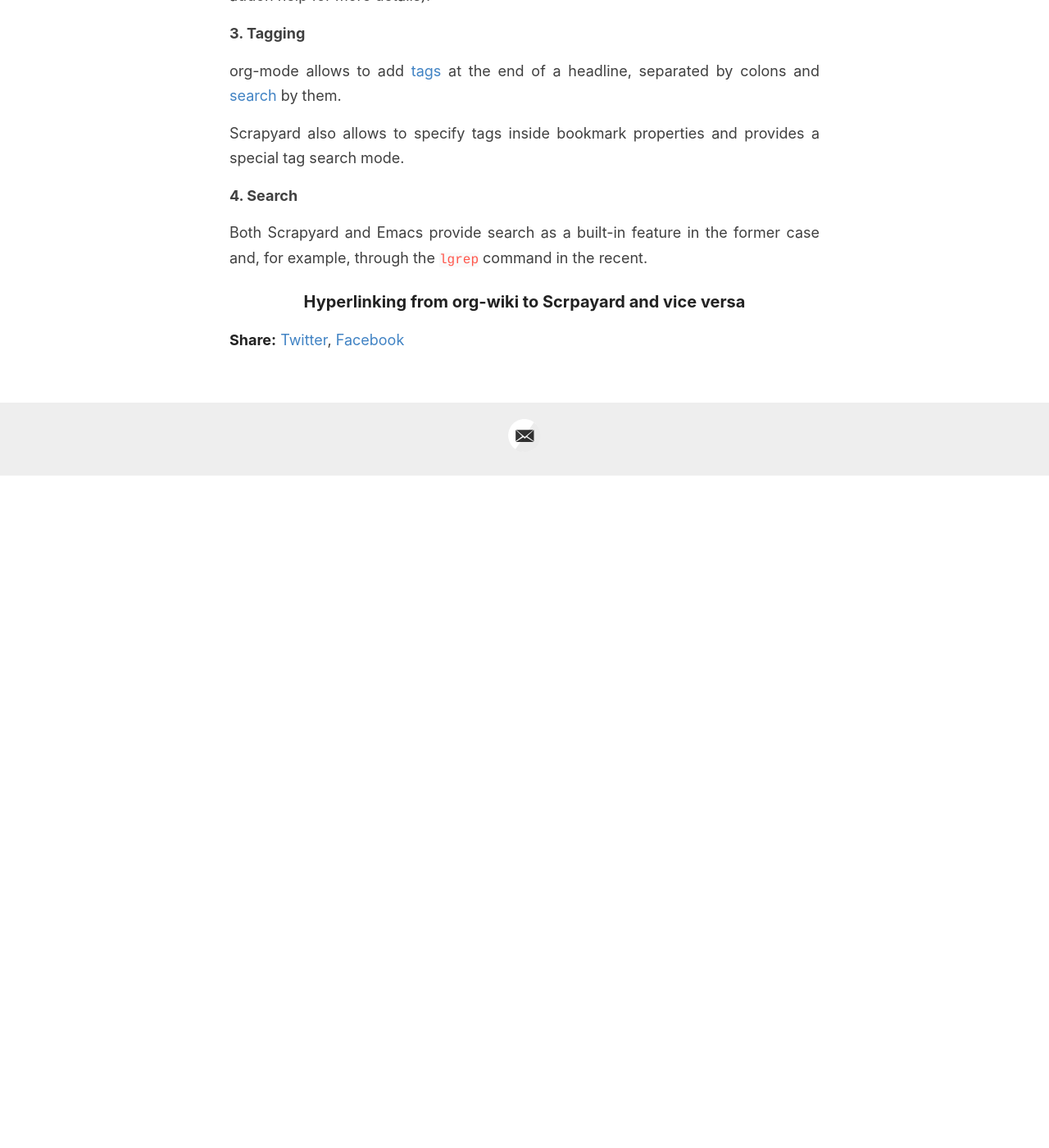
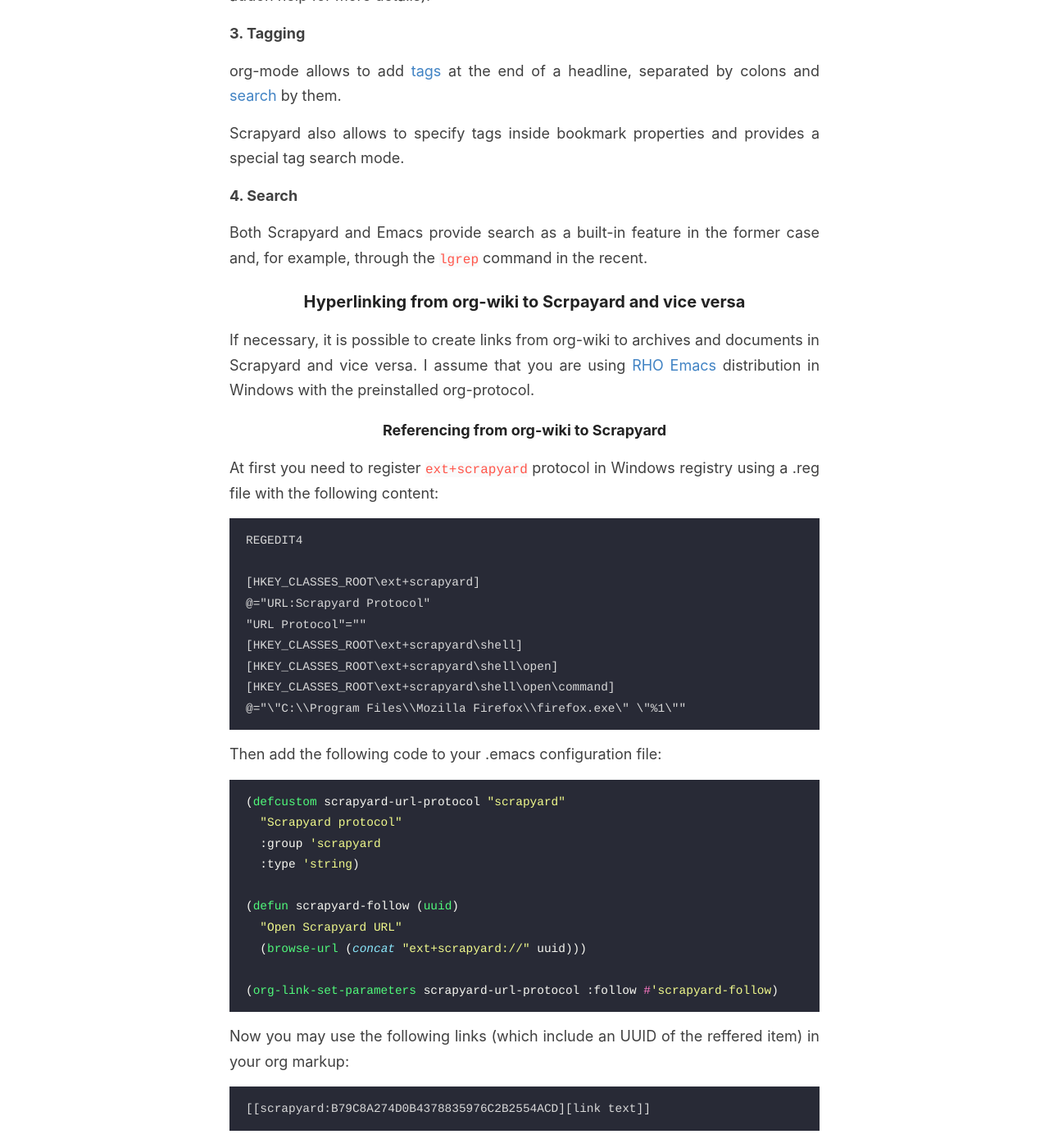
Before and after one commit to GChristensen/posts, a Jekyll site: the page built from _posts/2020-03-25-creating-personal-knowledge-base.md, in a window 1280 px wide and 1400 px high, scrolled down 2426 px. Shown: the whole window at 82% size. Built offline with Jekyll 4.4.1, drawn with Linux system fonts in a browser that asks for light colours; before the commit the page ends 3006 px from its top, so only the background shows below that; some of the changed text lies outside the part shown.

Commit message:
Update 2020-03-25-creating-personal-knowledge-base.md

````diff
--- a/_posts/2020-03-25-creating-personal-knowledge-base.md
+++ b/_posts/2020-03-25-creating-personal-knowledge-base.md
@@ -92,3 +92,46 @@
 case and, for example, through the `lgrep` command in the recent.
 
 ### Hyperlinking from org-wiki to Scrpayard and vice versa
+
+If necessary, it is possible to create links from org-wiki to archives and
+documents in Scrapyard and vice versa. I assume that you are using [RHO Emacs](https://rho-emacs.sourceforge.io) distribution in Windows with
+the preinstalled org-protocol.
+
+#### Referencing from org-wiki to Scrapyard
+
+At first you need to register `ext+scrapyard` protocol in Windows registry
+using a .reg file with the following content:
+
+```
+REGEDIT4
+
+[HKEY_CLASSES_ROOT\ext+scrapyard]
+@="URL:Scrapyard Protocol"
+"URL Protocol"=""
+[HKEY_CLASSES_ROOT\ext+scrapyard\shell]
+[HKEY_CLASSES_ROOT\ext+scrapyard\shell\open]
+[HKEY_CLASSES_ROOT\ext+scrapyard\shell\open\command]
+@="\"C:\\Program Files\\Mozilla Firefox\\firefox.exe\" \"%1\""
+```
+
+Then add the following code to your .emacs configuration file:
+
+```clojure
+(defcustom scrapyard-url-protocol "scrapyard"
+  "Scrapyard protocol"
+  :group 'scrapyard
+  :type 'string)
+
+(defun scrapyard-follow (uuid)
+  "Open Scrapyard URL"
+  (browse-url (concat "ext+scrapyard://" uuid)))
+
+(org-link-set-parameters scrapyard-url-protocol :follow #'scrapyard-follow)
+```
+
+Now you may use the following links (which include an UUID of the reffered item)
+in your org markup:
+
+```
+[[scrapyard:B79C8A274D0B4378835976C2B2554ACD][link text]]
+```
````
Also changed, not shown: other parts of _posts/2020-03-25-creating-personal-knowledge-base.md (+1 -1 lines).
